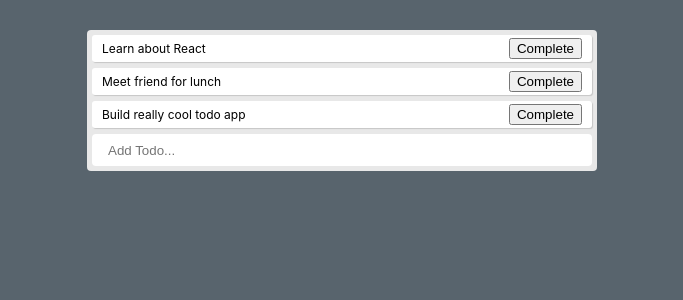
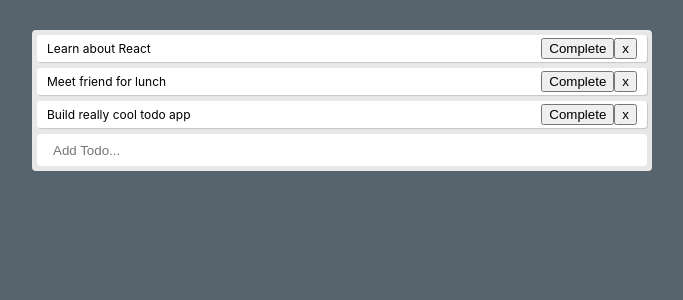
Before and after one commit to jmorales113/React-Hooks-Todos, a React (Create React App) app in the folder react-hooks-todos/: page / in a window 1280 px wide. Shown: the top 300 px of the page, without its empty margins (298-981 px from the left). Built offline with nearby package versions, Linux system fonts and the light colour scheme.

Commit message:
Added remove button; functioning

```diff
--- a/react-hooks-todos/src/App.css
+++ b/react-hooks-todos/src/App.css
@@ -8,7 +8,7 @@
   background: #e8e8e8;
   border-radius: 4px;
   padding: 5px;
-  max-width: 500px;
+  max-width: 50%;
   margin: auto;
 }
 
--- a/react-hooks-todos/src/App.js
+++ b/react-hooks-todos/src/App.js
@@ -1,12 +1,13 @@
 import React, {useState} from "react"
 import "./App.css"
 
-function Todo({todo, index, completeTodo}) {
+function Todo({todo, index, completeTodo, removeTodo}) {
   return <div style={{textDecoration: todo.isCompleted ? "line-through" : ""}}
   className="todo">
   {todo.text}
   <div>
     <button onClick={() => completeTodo(index)}>Complete</button>
+    <button onClick={() => removeTodo(index)}>x</button>
   </div>
   </div>
 }
@@ -62,11 +63,22 @@
     setTodos(newTodos)
   }
 
+  const removeTodo = (index) => {
+    const removeTodos = [...todos]
+    removeTodos.splice(index, 1)
+    setTodos(removeTodos)
+  }
+
   return (
     <div className="app">
       <div className="todo-list">
       {todos.map((todo, index) => (
-        <Todo key={index} todo={todo} index={index} completeTodo={completeTodo} />
+        <Todo
+        key={index}
+        todo={todo}
+        index={index}
+        completeTodo={completeTodo}
+        removeTodo={removeTodo} />
       ))}
       <TodoForm addTodo={addTodo} />
       </div>
```
